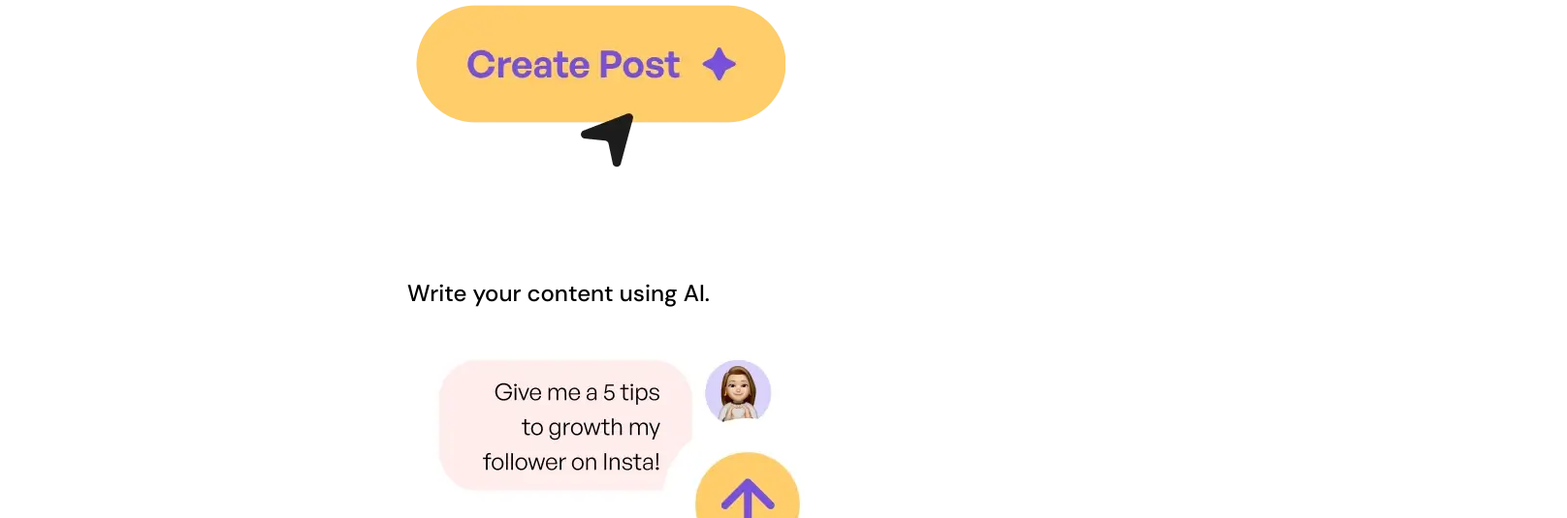
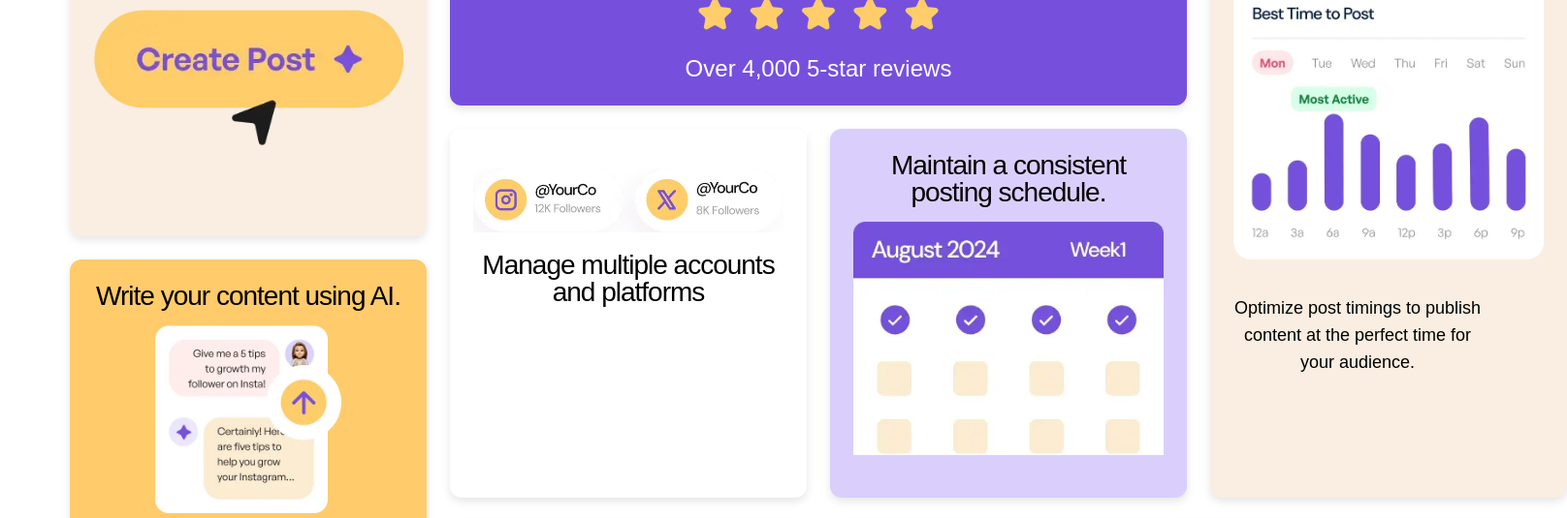
Before and after one commit to ArcCreate/BentoDesign, a website built with Vite: page index.html in a window 1280 px wide. Shown: the part 118-653 px from the top of the page at 97% size, 1616 px wide, since content can reach past the window. Built offline with nearby package versions, Linux system fonts and the light colour scheme.

Commit message:
New grid display for css

```diff
--- a/style.css
+++ b/style.css
@@ -1,60 +1,181 @@
-:root {
-  --lightpurple-color: hsl(254, 88%, 90%);
-  --darkpruple-color: hsl(256, 67%, 59%);
-  --lightYellow-color: hsl(31, 66%, 93%);
-  --darkYellow-color: hsl(39, 100%, 71%);
-  --white-color: hsl(0, 0%, 100%);
-  --black-color: hsl(0, 0%, 7%);
+/* Global Reset */
+* {
+  box-sizing: border-box;
+  margin: 0;
+  padding: 0;
 }
 
-@font-face {
-  font-family: DMsans;
-  src: url(assets/fonts/DMSans-VariableFont_opsz,wght.ttf) format('truetype');
+body {
+  background-color: hsl(0, 0%, 100%);
+  font-family: 'DMsans', Arial, sans-serif;
+  display: flex;
+  justify-content: center;
+  align-items: center;
+  min-height: 100vh;
 }
 
-@font-face {
-  font-family: DMsansI;
-  src: url(assets/fonts/DMSans-Italic-VariableFont_opsz,wght.ttf) format('truetype');
+/* Grid Container */
+.grid {
+  display: grid;
+  grid-template-areas:
+      'box1 box3 box3 box8'
+      'box1 box3 box3 box8'
+      'box1 box3 box3 box8'
+      'box1 box3 box3 box8'
+      'box1 box4 box6 box8'
+      'box2 box4 box6 box8'
+      'box2 box4 box6 box8'
+      'box2 box5 box7 box7';
+
+  gap: 1.5rem;
+  padding: 2rem;
+  max-width: 1200px;
+  width: 100%;
 }
 
+/* Box Styling */
+.box {
+  background-color: hsl(0, 0%, 95%);
+  padding: 1.5rem;
+  border-radius: 0.75rem;
+  display: flex;
+  flex-direction: column;
+  align-items: center;
+  text-align: center;
+  box-shadow: 0 4px 8px rgba(0, 0, 0, 0.1);
+}
+
+/* Box Positioning */
+.box1 { grid-area: box1; }
+.box2 { grid-area: box2; }
+.box3 { grid-area: box3; }
+.box4 { grid-area: box4; }
+.box5 { grid-area: box5; }
+.box6 { grid-area: box6; }
+.box7 { grid-area: box7; }
+.box8 { grid-area: box8; }
+
+/* Specific Styles for Each Box */
+.box1 {
+  background-color: hsl(31, 66%, 93%);
+}
+
+.box2 {
+  background-color: hsl(39, 100%, 71%);
+}
+
+.box3 {
+  background-color: hsl(256, 67%, 59%);
+  color: white;
+}
+
+.box4 {
+  background-color: hsl(0, 0%, 100%);
+}
+
+.box5 {
+  background-color: hsl(0, 0%, 100%);
+}
+
+.box6 {
+  background-color: hsl(254, 88%, 90%);
+}
+
+.box7 {
+  background-color: hsl(256, 67%, 59%);
+  color: white;
+}
+
+.box8 {
+  background-color: hsl(31, 66%, 93%);
+}
+
+/* Typography */
 h1, h2, p {
-  font-family: DMsans, arial, 'sans serif';
+  font-family: 'DMsans', Arial, sans-serif;
 }
 
 h1 {
   font-weight: 500;
-  font-size: 3rem;
-  line-height: 1.5vw;
+  font-size: 46px;
+  letter-spacing: -1px;
+  line-height: 40px;
 }
 
 h2 {
   font-weight: 500;
+  font-size: 28px;
+  letter-spacing: -1px;
+  line-height: 28px;
 }
 
 p {
   font-weight: 400;
-  font-size: 1rem;
+  font-size: 18px;
+  line-height: 28px;
 }
 
-body {
-  background-color: var(--white-color);
-  display: grid;
-  justify-items: center;
-  align-items: center;
+/* Image Styling */
+img {
+  width: 12rem;
+  margin: 1rem 0;
 }
 
-.box{
-  padding: 2rem 0;
-  margin: 0.75rem;
-  width: 85vw;
-  border-radius: 0.75rem;
-  display: grid;
-  justify-items: center;
-  align-items: center;
+/* Specific Box Content Adjustments */
+.box1 img {
+  width: 20rem;
 }
 
-.box3, .box7{
-  background-color:var(--darkpruple-color);
+.box3 img {
+  width: 16rem;
+}
+
+.box4 img {
+  width: 20rem;
+}
+
+.box5 img {
+  width: 12rem;
+}
+
+.box6 img {
+  width: 20rem;
+}
+
+.box7 img {
+  width: 16rem;
+}
+
+.box8 img {
+  width: 20rem;
+}
+
+.box3 p {
+  font-size: 24px;
+}
+
+.box8 p {
   text-align: center;
-  color: var(--white-color);
+  margin-top: 1rem;
+  width: 16rem;
 }
+
+/* Responsive for Larger Screens */
+@media only screen and (min-width: 1440px) {
+  .grid {
+      gap: 2rem;
+  }
+
+  h1 {
+      font-size: 58px;
+      line-height: 52px;
+  }
+
+  h2 {
+      font-size: 36px;
+  }
+
+  img {
+      width: 15rem;
+  }
+}
```
